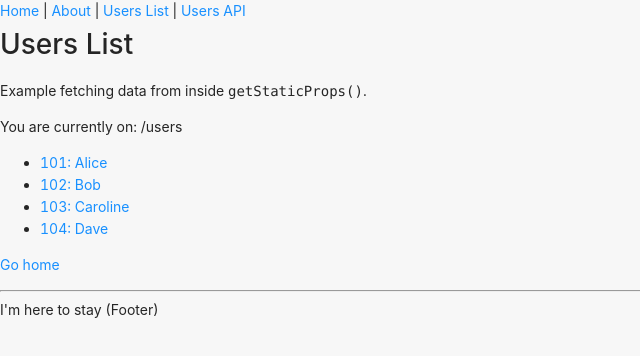
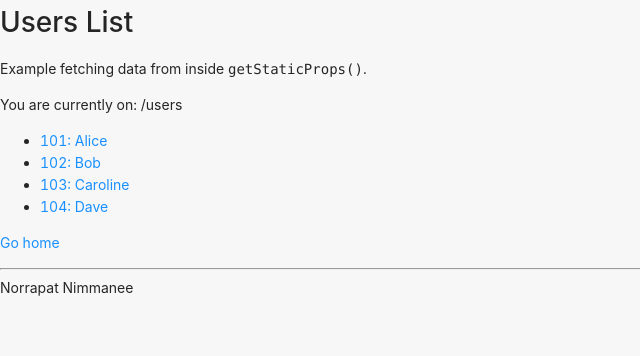
Before and after one commit to icharge/senna-cal, a Next.js app: page /users in a window 1280 px wide. Shown: the top 356 px of the page, without its empty margins (0-640 px from the left). Built offline with nearby package versions, Linux system fonts and the light colour scheme.

Commit message:
fix resp events

```diff
--- a/components/Layout.tsx
+++ b/components/Layout.tsx
@@ -14,7 +14,7 @@ const Layout = ({ children, title = 'This is the default title' }: Props) => (
       <meta charSet="utf-8" />
       <meta name="viewport" content="initial-scale=1.0, width=device-width" />
     </Head>
-    <header>
+    {/* <header>
       <nav>
         <Link href="/">
           <a>Home</a>
@@ -29,11 +29,11 @@ const Layout = ({ children, title = 'This is the default title' }: Props) => (
         </Link>{' '}
         | <a href="/api/users">Users API</a>
       </nav>
-    </header>
+    </header> */}
     {children}
     <footer>
       <hr />
-      <span>I'm here to stay (Footer)</span>
+      <span>Norrapat Nimmanee</span>
     </footer>
   </div>
 )
```
Also changed, not shown: pages/index.tsx (+11 -11 lines).
